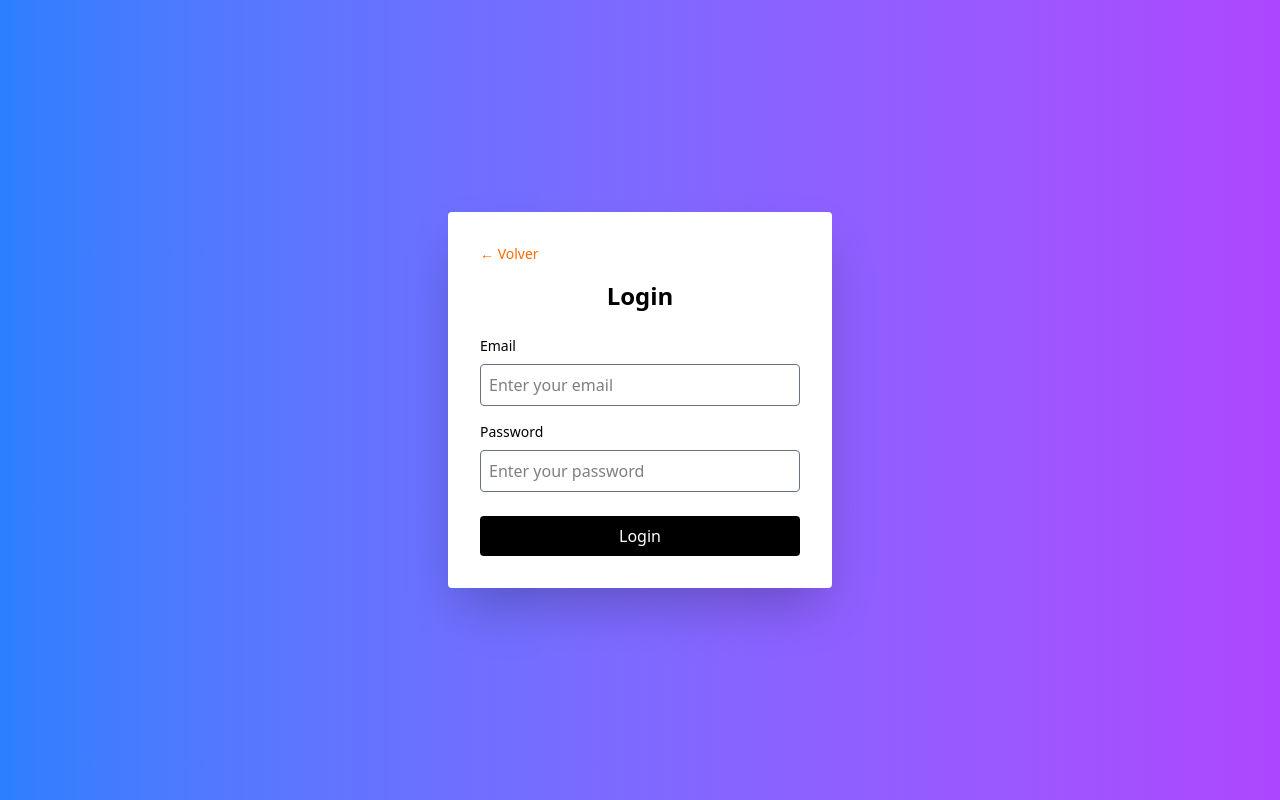
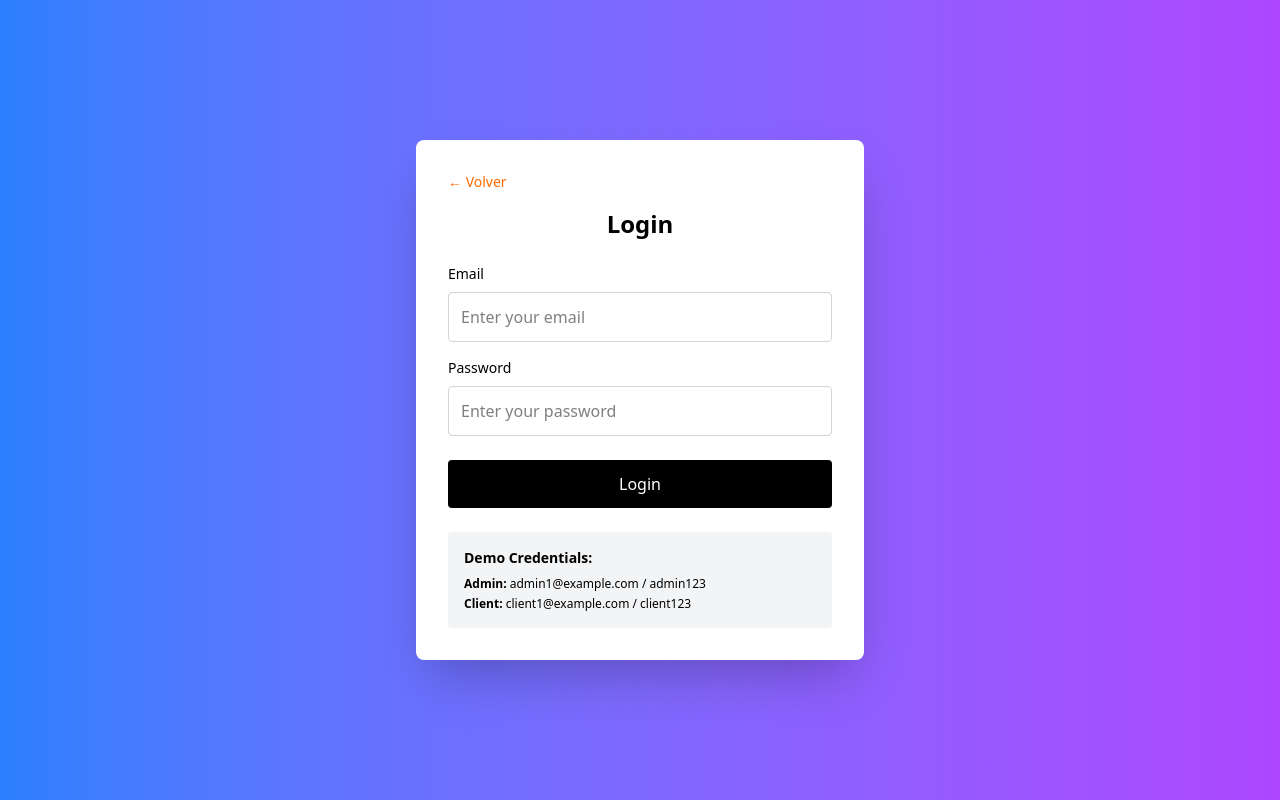
Before and after one commit to danielcueto/mini-market, a React (Vite) app: page /login in a window 1280 px wide. Built offline with nearby package versions, Linux system fonts and the light colour scheme.

Commit message:
feat: add login structure

```diff
--- a/src/constants/localStorage.ts
+++ b/src/constants/localStorage.ts
@@ -2,3 +2,4 @@
 export const LOCAL_STORAGE_KEY_CARTS = "list-carts";
 export const LOCAL_STORAGE_KEY_USERS = "list-users";
 export const LOCAL_STORAGE_KEY_ORDERS = "list-orders";
+export const LOCAL_STORAGE_KEY_CURRENT_USER = "current-user";
--- /dev/null
+++ b/src/hooks/useAuth.ts
@@ -0,0 +1,44 @@
+import { useSelector, useDispatch } from 'react-redux';
+import { useNavigate } from 'react-router';
+import { loginUser, logoutUser, selectCurrentUser, selectIsAuthenticated } from '../redux/slices/usersSlice';
+
+export function useAuth() {
+  const dispatch = useDispatch();
+  const navigate = useNavigate();
+  const currentUser = useSelector(selectCurrentUser);
+  const isAuthenticated = useSelector(selectIsAuthenticated);
+
+  const login = (email: string, password: string) => {
+    dispatch(loginUser({ email, password }));
+  };
+
+  const logout = () => {
+    dispatch(logoutUser());
+    navigate('/');
+  };
+
+  const requireAuth = () => {
+    if (!isAuthenticated) {
+      navigate('/login');
+      return false;
+    }
+    return true;
+  };
+
+  const requireRole = (role: string) => {
+    if (!isAuthenticated || currentUser?.role !== role) {
+      navigate('/');
+      return false;
+    }
+    return true;
+  };
+
+  return {
+    currentUser,
+    isAuthenticated,
+    login,
+    logout,
+    requireAuth,
+    requireRole,
+  };
+}
--- a/src/pages/Login.tsx
+++ b/src/pages/Login.tsx
@@ -1,39 +1,110 @@
-import { Link } from "react-router"
+import { useState, useEffect } from "react";
+import { Link, useNavigate } from "react-router";
+import { useAuth } from "../hooks/useAuth";
 
 export function Login() {
+    const [email, setEmail] = useState("");
+    const [password, setPassword] = useState("");
+    const [error, setError] = useState("");
+    const [isLoading, setIsLoading] = useState(false);
+
+    const { login, isAuthenticated } = useAuth();
+    const navigate = useNavigate();
+
+    useEffect(() => {
+        if (isAuthenticated) {
+            navigate("/");
+        }
+    }, [isAuthenticated, navigate]);
+
+    const handleSubmit = async (e: React.FormEvent) => {
+        e.preventDefault();
+        setError("");
+        setIsLoading(true);
+
+        if (!email || !password) {
+            setError("Please fill in all fields");
+            setIsLoading(false);
+            return;
+        }
+
+        try {
+            login(email, password);
+
+            setTimeout(() => {
+                const currentUser = JSON.parse(localStorage.getItem("current-user") || "null");
+                if (currentUser) {
+                    navigate("/");
+                } else {
+                    setError("Invalid email or password");
+                }
+                setIsLoading(false);
+            }, 100);
+              } catch {
+            setError("Login failed. Please try again.");
+            setIsLoading(false);
+        }
+    };
+
     return (
-        <div className="flex items-center justify-center h-screen bg-gradient-to-r from-blue-500 to-purple-500">
-            <div className="bg-white p-8 rounded shadow-2xl w-96">
-                <Link to="/" className="text-sm text-orange-500 hover:underline mb-4 block ">
+        <div className="flex items-center justify-center min-h-screen bg-gradient-to-r from-blue-500 to-purple-500 p-4">
+            <div className="bg-white p-8 rounded-lg shadow-2xl w-full max-w-md">
+                <Link to="/" className="text-sm text-orange-500 hover:underline mb-4 block">
                     ← Volver
                 </Link>
                 <h2 className="text-2xl font-bold mb-6 text-center">Login</h2>
-                <form>
+
+                {error && (
+                    <div className="mb-4 p-3 bg-red-100 border border-red-300 text-red-700 rounded">
+                        {error}
+                    </div>
+                )}
+
+                <form onSubmit={handleSubmit}>
                     <div className="mb-4">
-                        <label className="block text-sm font-medium mb-2" htmlFor="email">Email</label>
+                        <label className="block text-sm font-medium mb-2" htmlFor="email">
+                            Email
+                        </label>
                         <input
                             type="email"
                             id="email"
-                            className="w-full p-2 border border-gray-500 rounded"
+                            value={email}
+                            onChange={(e) => setEmail(e.target.value)}
+                            className="w-full p-3 border border-gray-300 rounded focus:outline-none focus:ring-2 focus:ring-blue-500"
                             placeholder="Enter your email"
+                            disabled={isLoading}
                         />
                     </div>
                     <div className="mb-6">
-                        <label className="block text-sm font-medium mb-2" htmlFor="password">Password</label>
+                        <label className="block text-sm font-medium mb-2" htmlFor="password">
+                            Password
+                        </label>
                         <input
                             type="password"
                             id="password"
-                            className="w-full p-2 border border-gray-500 rounded"
+                            value={password}
+                            onChange={(e) => setPassword(e.target.value)}
+                            className="w-full p-3 border border-gray-300 rounded focus:outline-none focus:ring-2 focus:ring-blue-500"
                             placeholder="Enter your password"
+                            disabled={isLoading}
                         />
                     </div>
                     <button
                         type="submit"
-                        className="w-full bg-black text-white py-2 rounded"
+                        disabled={isLoading}
+                        className="w-full bg-black text-white py-3 rounded hover:bg-gray-800 transition-colors disabled:opacity-50 disabled:cursor-not-allowed"
                     >
-                        Login
+                        {isLoading ? "Logging in..." : "Login"}
                     </button>
                 </form>
+
+                <div className="mt-6 p-4 bg-gray-100 rounded">
+                    <h3 className="text-sm font-semibold mb-2">Demo Credentials:</h3>
+                    <div className="text-xs space-y-1">
+                        <p><strong>Admin:</strong> admin1@example.com / admin123</p>
+                        <p><strong>Client:</strong> client1@example.com / client123</p>
+                    </div>
+                </div>
             </div>
         </div>
     );
--- a/src/redux/slices/usersSlice.ts
+++ b/src/redux/slices/usersSlice.ts
@@ -1,18 +1,27 @@
 import { createSlice, type PayloadAction } from '@reduxjs/toolkit';
-import { LOCAL_STORAGE_KEY_USERS } from '../../constants/localStorage';
+import { LOCAL_STORAGE_KEY_USERS, LOCAL_STORAGE_KEY_CURRENT_USER } from '../../constants/localStorage';
 import type { User } from '../../interfaces/User';
 
 interface UsersState {
   users: User[];
+  currentUser: User | null;
+  isAuthenticated: boolean;
 }
 
 const initialState: UsersState = {
   users: JSON.parse(localStorage.getItem(LOCAL_STORAGE_KEY_USERS) || '[]'),
+  currentUser: JSON.parse(localStorage.getItem(LOCAL_STORAGE_KEY_CURRENT_USER) || 'null'),
+  isAuthenticated: JSON.parse(localStorage.getItem(LOCAL_STORAGE_KEY_CURRENT_USER) || 'null') !== null,
 };
 
 interface SetUserLoggedPayload {
   id: string;
   isLogged: boolean;
+}
+
+interface LoginPayload {
+  email: string;
+  password: string;
 }
 
 const usersSlice = createSlice({
@@ -33,12 +42,41 @@
         );
       }
     },
+    loginUser(state, action: PayloadAction<LoginPayload>) {
+      const { email, password } = action.payload;
+      const user = state.users.find(u => u.email === email && u.password === password);
+
+      if (user) {
+        state.users.forEach(u => u.isLogged = false);
+
+        user.isLogged = true;
+        state.currentUser = user;
+        state.isAuthenticated = true;
+
+        localStorage.setItem(LOCAL_STORAGE_KEY_CURRENT_USER, JSON.stringify(user));
+      }
+    },
+    logoutUser(state) {
+      if (state.currentUser) {
+        const user = state.users.find(u => u.id === state.currentUser?.id);
+        if (user) {
+          user.isLogged = false;
+        }
+
+        state.currentUser = null;
+        state.isAuthenticated = false;
+
+        localStorage.removeItem(LOCAL_STORAGE_KEY_CURRENT_USER);
+      }
+    },
   },
 });
 
-export const { updateAllUsers, setUserLoggedInStatus } = usersSlice.actions;
+export const { updateAllUsers, setUserLoggedInStatus, loginUser, logoutUser } = usersSlice.actions;
 
 export const selectUsers = (state: { users: UsersState }) => state.users.users;
+export const selectCurrentUser = (state: { users: UsersState }) => state.users.currentUser;
+export const selectIsAuthenticated = (state: { users: UsersState }) => state.users.isAuthenticated;
 export const selectUserById = (id: string) => (state: { users: UsersState }) =>
   state.users.users.find(user => user.id === id);
 
```
